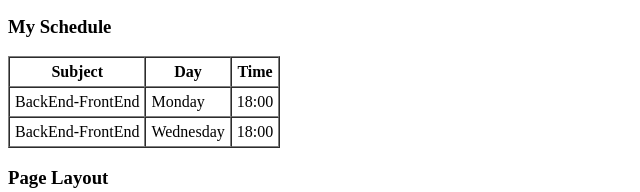
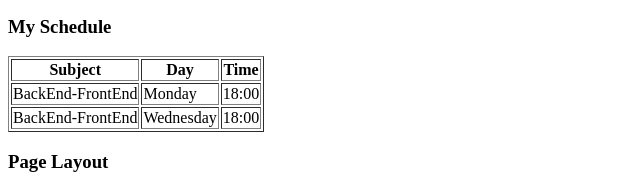
Before and after one commit to Nurssssssssss/First-Assignment, a plain HTML site: page index.html in a window 1280 px wide. Shown: the part 632-824 px from the top of the page, without its empty margins (0-640 px from the left). Drawn offline with Linux system fonts and the light colour scheme.

Commit message:
Update index.html

```diff
--- a/index.html
+++ b/index.html
@@ -30,7 +30,7 @@
         <button>Click me</button>
 
         <h3>My Schedule</h3>
-        <table border="1" cellpadding="5" cellspacing="0">
+        <table border="1">
             <tr>
                 <th>Subject</th>
                 <th>Day</th>
@@ -83,4 +83,5 @@
             <input type="submit" value="Submit">
         </form>
     </body>
+
 </html>
```
